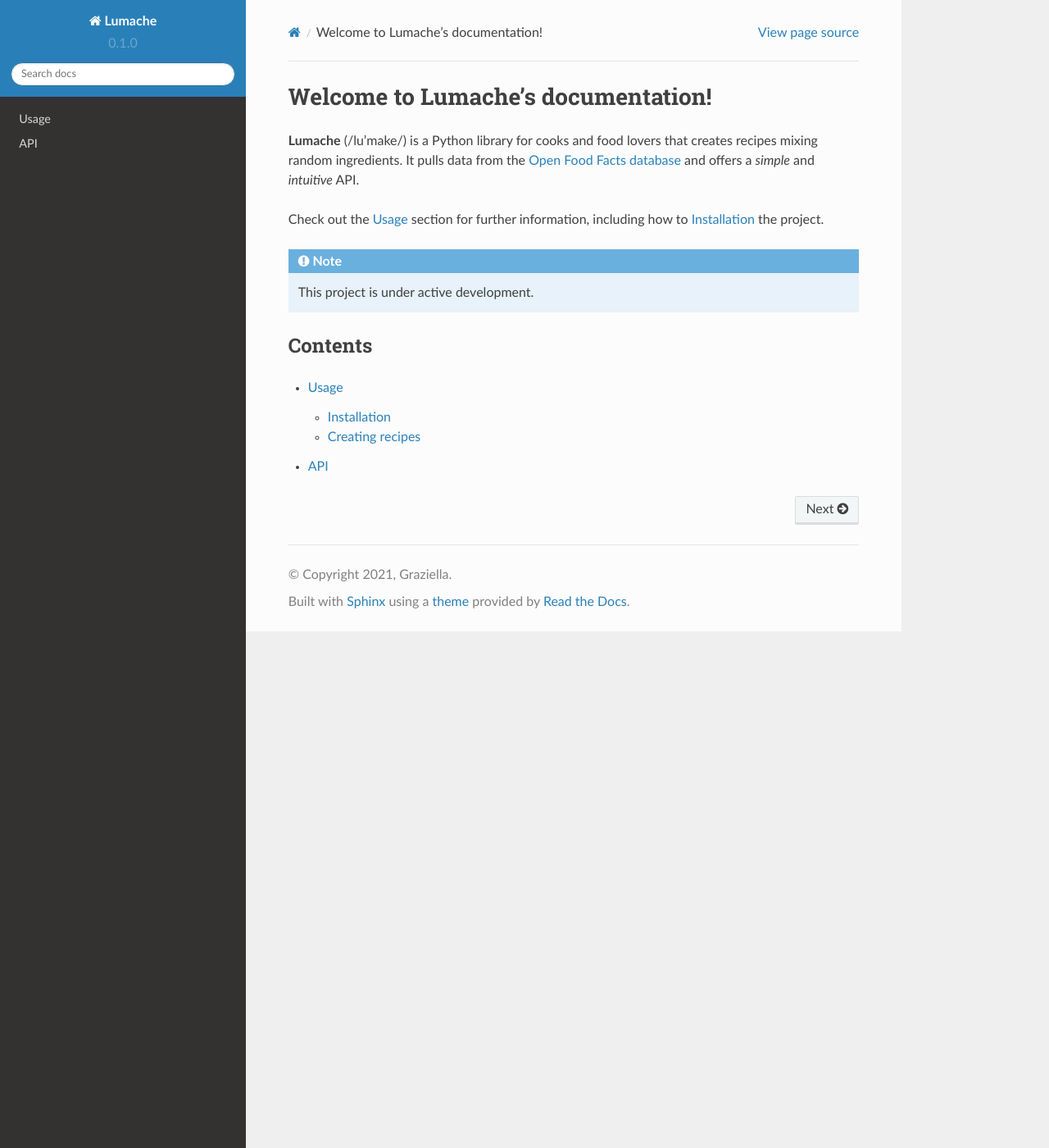
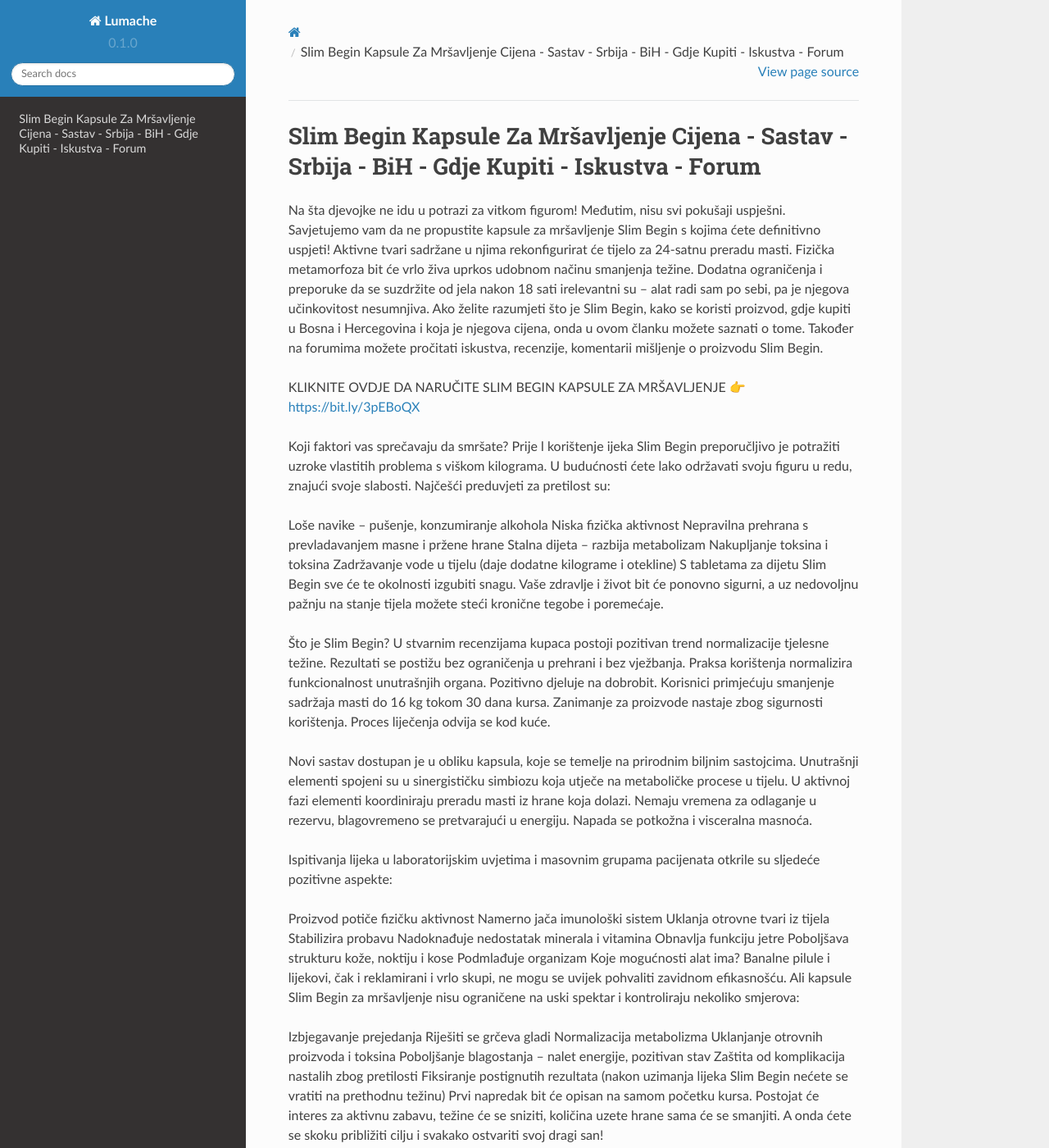
Before and after one commit to joeannlenjerdauer/begin, a Sphinx documentation site: the page built from docs/source/index.rst, in a window 1280 px wide and 1400 px high. Shown: the whole window at 82% size. Built offline with Sphinx 7.4.7 and the Read the Docs theme 2.0.0, drawn with Linux system fonts in a browser that asks for light colours; some of the changed text lies outside the part shown.

Commit message:
Update index.rst

```diff
--- a/docs/source/index.rst
+++ b/docs/source/index.rst
@@ -1,22 +1,58 @@
-Welcome to Lumache's documentation!
+Slim Begin Kapsule Za Mršavljenje Cijena - Sastav - Srbija - BiH - Gdje Kupiti - Iskustva - Forum
 ===================================
 
-**Lumache** (/lu'make/) is a Python library for cooks and food lovers
-that creates recipes mixing random ingredients.
-It pulls data from the `Open Food Facts database <https://world.openfoodfacts.org/>`_
-and offers a *simple* and *intuitive* API.
+Na šta djevojke ne idu u potrazi za vitkom figurom! Međutim, nisu svi pokušaji uspješni. Savjetujemo vam da ne propustite kapsule za mršavljenje Slim Begin s kojima ćete definitivno uspjeti! Aktivne tvari sadržane u njima rekonfigurirat će tijelo za 24-satnu preradu masti. Fizička metamorfoza bit će vrlo živa uprkos udobnom načinu smanjenja težine. Dodatna ograničenja i preporuke da se suzdržite od jela nakon 18 sati irelevantni su – alat radi sam po sebi, pa je njegova učinkovitost nesumnjiva. Ako želite razumjeti što je Slim Begin, kako se koristi proizvod, gdje kupiti u Bosna i Hercegovina i koja je njegova cijena, onda u ovom članku možete saznati o tome. Također na forumima možete pročitati iskustva, recenzije, komentarii mišljenje o proizvodu Slim Begin.
 
-Check out the :doc:`usage` section for further information, including
-how to :ref:`installation` the project.
+KLIKNITE OVDJE DA NARUČITE SLIM BEGIN KAPSULE ZA MRŠAVLJENJE 👉 https://bit.ly/3pEBoQX
 
-.. note::
+Koji faktori vas sprečavaju da smršate?
+Prije l korištenje ijeka Slim Begin preporučljivo je potražiti uzroke vlastitih problema s viškom kilograma. U budućnosti ćete lako održavati svoju figuru u redu, znajući svoje slabosti. Najčešći preduvjeti za pretilost su:
 
-   This project is under active development.
+Loše navike – pušenje, konzumiranje alkohola
+Niska fizička aktivnost
+Nepravilna prehrana s prevladavanjem masne i pržene hrane
+Stalna dijeta – razbija metabolizam
+Nakupljanje toksina i toksina
+Zadržavanje vode u tijelu (daje dodatne kilograme i otekline)
+S tabletama za dijetu Slim Begin sve će te okolnosti izgubiti snagu. Vaše zdravlje i život bit će ponovno sigurni, a uz nedovoljnu pažnju na stanje tijela možete steći kronične tegobe i poremećaje.
 
-Contents
---------
+Što je Slim Begin?
+U stvarnim recenzijama kupaca postoji pozitivan trend normalizacije tjelesne težine. Rezultati se postižu bez ograničenja u prehrani i bez vježbanja. Praksa korištenja normalizira funkcionalnost unutrašnjih organa. Pozitivno djeluje na dobrobit. Korisnici primjećuju smanjenje sadržaja masti do 16 kg tokom 30 dana kursa. Zanimanje za proizvode nastaje zbog sigurnosti korištenja. Proces liječenja odvija se kod kuće.
 
-.. toctree::
+Novi sastav dostupan je u obliku kapsula, koje se temelje na prirodnim biljnim sastojcima. Unutrašnji elementi spojeni su u sinergističku simbiozu koja utječe na metaboličke procese u tijelu. U aktivnoj fazi elementi koordiniraju preradu masti iz hrane koja dolazi. Nemaju vremena za odlaganje u rezervu, blagovremeno se pretvarajući u energiju. Napada se potkožna i visceralna masnoća.
 
-   usage
-   api
+Ispitivanja lijeka u laboratorijskim uvjetima i masovnim grupama pacijenata otkrile su sljedeće pozitivne aspekte:
+
+Proizvod potiče fizičku aktivnost
+Namerno jača imunološki sistem
+Uklanja otrovne tvari iz tijela
+Stabilizira probavu
+Nadoknađuje nedostatak minerala i vitamina
+Obnavlja funkciju jetre
+Poboljšava strukturu kože, noktiju i kose
+Podmlađuje organizam
+Koje mogućnosti alat ima?
+Banalne pilule i lijekovi, čak i reklamirani i vrlo skupi, ne mogu se uvijek pohvaliti zavidnom efikasnošću. Ali kapsule Slim Begin za mršavljenje nisu ograničene na uski spektar i kontroliraju nekoliko smjerova:
+
+Izbjegavanje prejedanja
+Riješiti se grčeva gladi
+Normalizacija metabolizma
+Uklanjanje otrovnih proizvoda i toksina
+Poboljšanje blagostanja – nalet energije, pozitivan stav
+Zaštita od komplikacija nastalih zbog pretilosti
+Fiksiranje postignutih rezultata (nakon uzimanja lijeka Slim Begin nećete se vratiti na prethodnu težinu)
+Prvi napredak bit će opisan na samom početku kursa. Postojat će interes za aktivnu zabavu, težine će se sniziti, količina uzete hrane sama će se smanjiti. A onda ćete se skoku približiti cilju i svakako ostvariti svoj dragi san!
+
+Što je Slim Begin bolje od analoga na tržištu
+Slim Begin je jedinstven i 100% prirodan proizvod za sporo mršavljenje. Alat je patentiran i zaštićen autorskim pravima. Unutrašnji sastav omogućuje vam da kontrolirate tjelesnu težinu bez mnogo napora i izgubite do 7 kg u nekoliko sedmica. Značajka lijeka je sigurna radnja koja je fokusirana na biološke ritmove osobe.
+
+Za vrijeme ručka ubrzanje metabolizma dostiže kritičnih 150% početne brojke. Do večeri sagorijevanje masti malo prestaje, ali je i dalje na prilično visokom nivou. Kapsula, uzeta noću, osigurava složeno sagorijevanje bijele i smeđe masti u vrijeme dok se osoba samo odmara.
+
+Prilagođavanje biološkim ritmovima vlastitog tijela najispravniji je način sagorijevanja masti. Ovim pristupom osoba ne ostaje u stalnom stresu, osjeća se odlično, ne doživljava psihološko preopterećenje.
+
+Gdje kupiti Slim Begin?
+Riješiti se viška kilograma nije lak zadatak. No, proizvodi za mršavljenje Slim Begin pomažu tisućama ljudi da značajno ubrzaju proces. Kad se osoba bori sa problemom na standardne načine, ona neizbježno pati. Nelagoda se očituje u obliku povećane razdražljivosti. Poremećeni su procesi stolice i probave. Redovan je osjećaj gladi, bolova u mišićima i drugih tjelesnih poremećaja.
+
+Odlučivši se za kupovinu Slim Begin, nemojte žuriti u najbližu trgovinu. Lakše je naručiti na našem portalu slanjem online prijave. Robu ćemo pripremiti za otpremu istog dana i isporučiti je u najkraćem mogućem roku.
+
+KLIKNITE OVDJE DA NARUČITE SLIM BEGIN KAPSULE ZA MRŠAVLJENJE 👉 https://bit.ly/3pEBoQX
```
